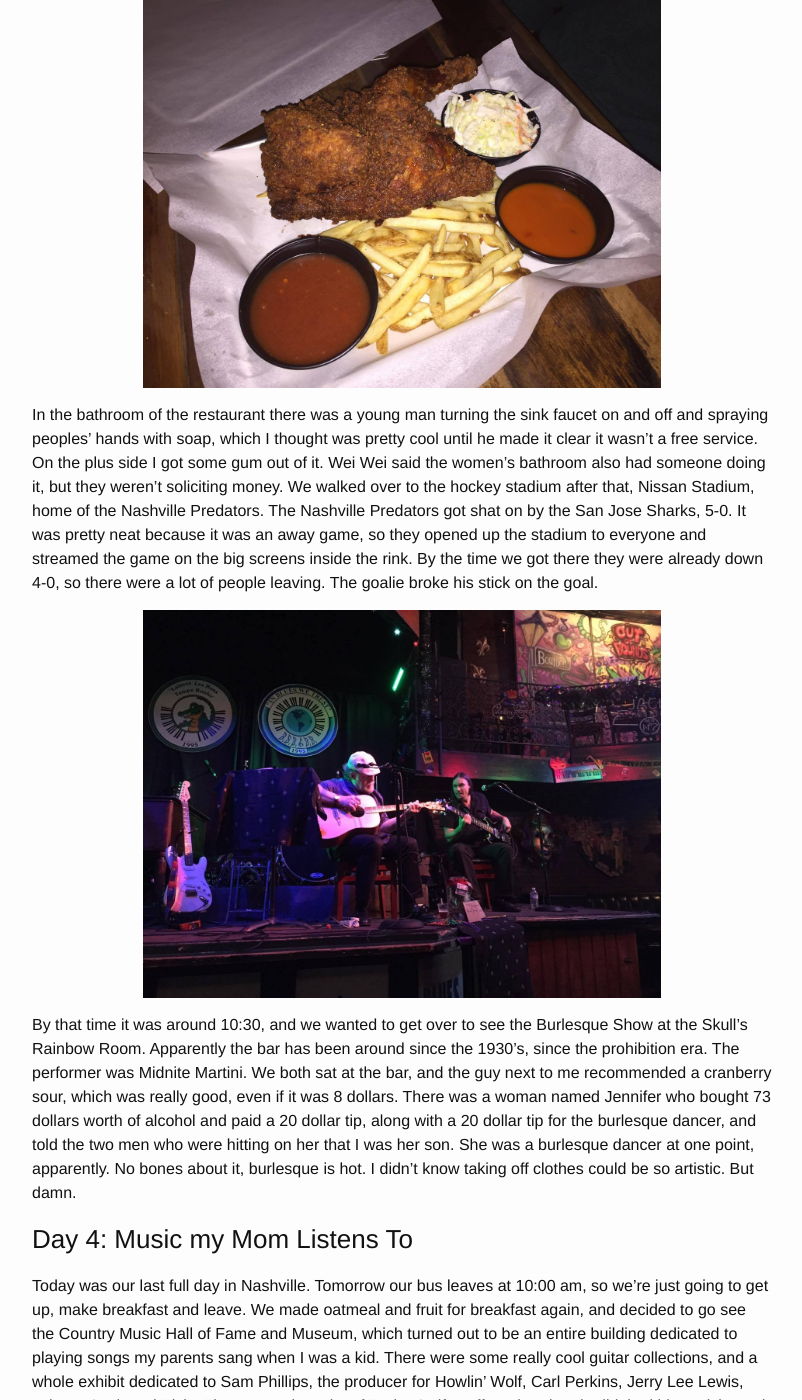
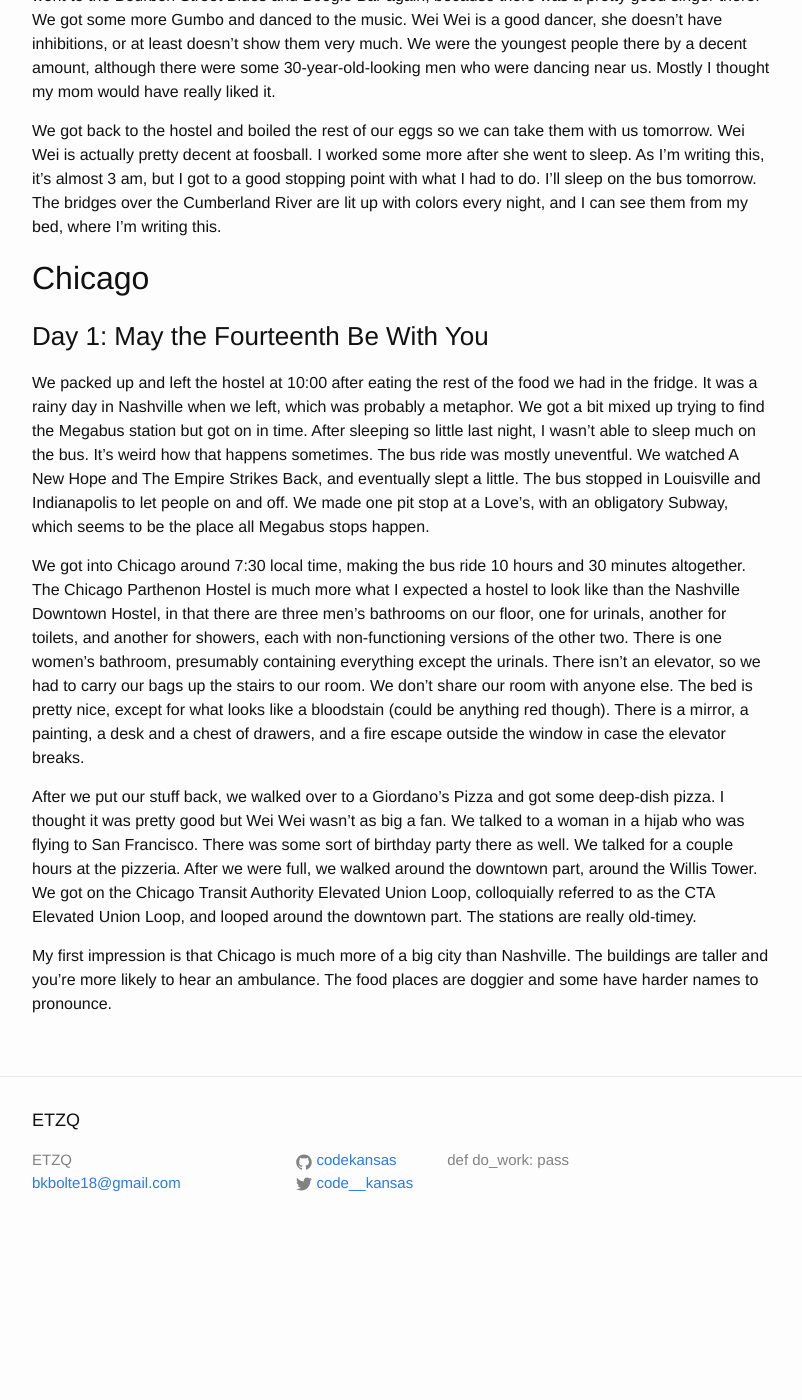
Before and after one commit to codekansas/codekansas.github.io, a Jekyll site: the page built from _posts/2016-05-11-patriotism-tour.markdown, in a window 1280 px wide and 1400 px high, scrolled down 7811 px. Shown: the whole window, without its empty margins (238-1040 px from the left). Built offline with Jekyll 4.4.1, drawn with Linux system fonts in a browser that asks for light colours; after the commit the page ends 9065 px from its top, so only the background shows below that; some of the changed text lies outside the part shown.

Commit message:
added chicago day 1

```diff
--- a/_posts/2016-05-11-patriotism-tour.markdown
+++ b/_posts/2016-05-11-patriotism-tour.markdown
@@ -80,11 +76,7 @@
 
 There was rain and lightning around midday, which meant it was a good time for us to stay inside. We made oatmeal, bananas, and eggs for breakfast, along with some coffee to help pass along all the fried food we've been eating. I worked a bit on making a website for Emory Arts Underground, as well as some other stuff. For lunch we made spaghetti and meatballs, and had some more of the way-too-mainstream Hefeweisen's. Wei Wei went for a walk while I did some more work, and reported a large number of people on Broadway Avenue (by the way, south of Broadway here is called SoBro). We walked over there, but pretty much everywhere was 21-plus (I wasn't about to leave Wei Wei out on the street).
 
-![Pedal tavern](/resources/us_roadtrip/nashville/pedal_tavern.jpg)
-
 We ended up at a 3-story restaurant called Crazy Town, which had just opened apparently. They had a different band playing on every floor. We ordered "spicy chicken," which was the laziest way to cook chicken possible. It was literally a chicken that someone had deep-fried whole and put on some French Fries. It was really greasy and made us both feel very heavy. We also danced to the music (at Wei Wei's request) and the band played some weird rap-country mixup which ended with "2 CHAINZ".
-
-![Chicken](/resources/us_roadtrip/nashville/chicken.jpg)
 
 In the bathroom of the restaurant there was a young man turning the sink faucet on and off and spraying peoples' hands with soap, which I thought was pretty cool until he made it clear it wasn't a free service. On the plus side I got some gum out of it. Wei Wei said the women's bathroom also had someone doing it, but they weren't soliciting money. We walked over to the hockey stadium after that, Nissan Stadium, home of the Nashville Predators. The Nashville Predators got shat on by the San Jose Sharks, 5-0. It was pretty neat because it was an away game, so they opened up the stadium to everyone and streamed the game on the big screens inside the rink. By the time we got there they were already down 4-0, so there were a lot of people leaving. The goalie broke his stick on the goal.
 
@@ -100,6 +92,16 @@
 
 We came back and made spaghetti for lunch again. We did some work for a bit and around 8:00 we went to the Bourbon Street Blues and Boogie Bar again, because there was a pretty good singer there. We got some more Gumbo and danced to the music. Wei Wei is a good dancer, she doesn't have inhibitions, or at least doesn't show them very much. We were the youngest people there by a decent amount, although there were some 30-year-old-looking men who were dancing near us. Mostly I thought my mom would have really liked it.
 
-![Vanderbilt](/resources/us_roadtrip/nashville/vanderbilt.jpg)
+We got back to the hostel and boiled the rest of our eggs so we can take them with us tomorrow. Wei Wei is actually pretty decent at foosball. I worked some more after she went to sleep. As I'm writing this, it's almost 3 am, but I got to a good stopping point with what I had to do. I'll sleep on the bus tomorrow. The bridges over the Cumberland River are lit up with colors every night, and I can see them from my bed, where I'm writing this.
 
-We got back to the hostel and boiled the rest of our eggs so we can take them with us tomorrow. Wei Wei is actually pretty decent at foosball. I worked some more after she went to sleep. As I'm writing this, it's almost 3 am, but I got to a good stopping point with what I had to do. I'll sleep on the bus tomorrow. The bridges over the Cumberland River are lit up with colors every night, and I can see them from my bed, where I'm writing this.
+## Chicago
+
+### Day 1: May the Fourteenth Be With You
+
+We packed up and left the hostel at 10:00 after eating the rest of the food we had in the fridge. It was a rainy day in Nashville when we left, which was probably a metaphor. We got a bit mixed up trying to find the Megabus station but got on in time. After sleeping so little last night, I wasn't able to sleep much on the bus. It's weird how that happens sometimes. The bus ride was mostly uneventful. We watched A New Hope and The Empire Strikes Back, and eventually slept a little. The bus stopped in Louisville and Indianapolis to let people on and off. We made one pit stop at a Love's, with an obligatory Subway, which seems to be the place all Megabus stops happen.
+
+We got into Chicago around 7:30 local time, making the bus ride 10 hours and 30 minutes altogether. The Chicago Parthenon Hostel is much more what I expected a hostel to look like than the Nashville Downtown Hostel, in that there are three men's bathrooms on our floor, one for urinals, another for toilets, and another for showers, each with non-functioning versions of the other two. There is one women's bathroom, presumably containing everything except the urinals. There isn't an elevator, so we had to carry our bags up the stairs to our room. We don't share our room with anyone else. The bed is pretty nice, except for what looks like a bloodstain (could be anything red though). There is a mirror, a painting, a desk and a chest of drawers, and a fire escape outside the window in case the elevator breaks.
+
+After we put our stuff back, we walked over to a Giordano's Pizza and got some deep-dish pizza. I thought it was pretty good but Wei Wei wasn't as big a fan. We talked to a woman in a hijab who was flying to San Francisco. There was some sort of birthday party there as well. We talked for a couple hours at the pizzeria. After we were full, we walked around the downtown part, around the Willis Tower. We got on the Chicago Transit Authority Elevated Union Loop, colloquially referred to as the CTA Elevated Union Loop, and looped around the downtown part. The stations are really old-timey.
+
+My first impression is that Chicago is much more of a big city than Nashville. The buildings are taller and you're more likely to hear an ambulance. The food places are doggier and some have harder names to pronounce.
```
Also changed, not shown: other parts of _posts/2016-05-11-patriotism-tour.markdown (+2 -6 lines), 1 other file.
